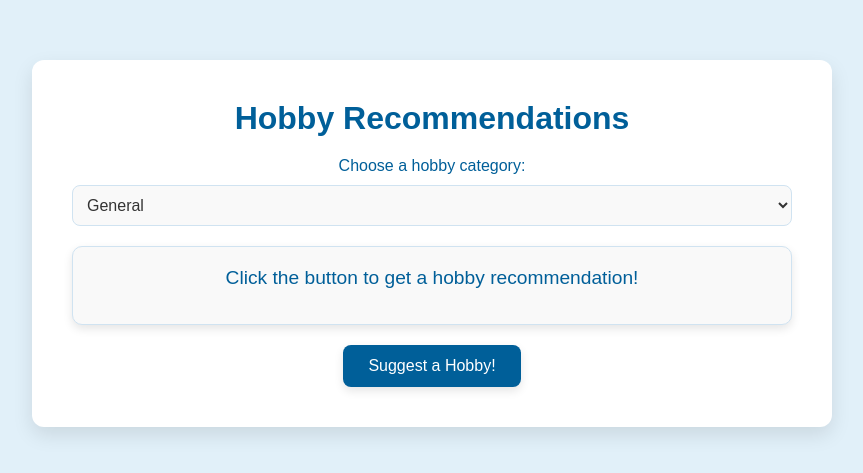
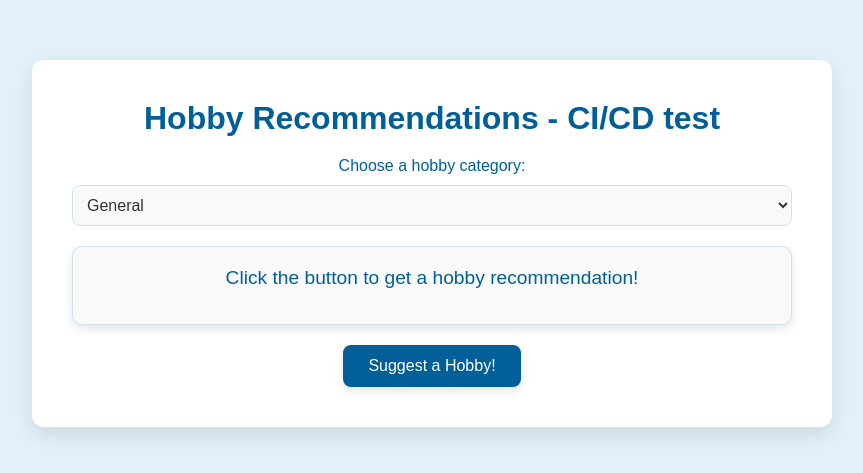
Before and after one commit to juanmoliva/ci-cd-test, a plain HTML site: page index.html in a window 1280 px wide. Shown: the part 157-630 px from the top of the page, without its empty margins (208-1071 px from the left). Drawn offline with Linux system fonts and the light colour scheme.

Commit message:
Update index.html

```diff
--- a/index.html
+++ b/index.html
@@ -4,13 +4,13 @@
 <head>
   <meta charset="UTF-8">
   <meta name="viewport" content="width=device-width, initial-scale=1.0">
-  <title>Hobby Recommendations</title>
+  <title>Hobby Recommendations - CI/CD test</title>
   <link rel="stylesheet" href="styles.css">
 </head>
 
 <body>
   <div class="container">
-    <h1>Hobby Recommendations</h1>
+    <h1>Hobby Recommendations - CI/CD test </h1>
 
     <label for="category-select">Choose a hobby category:</label>
     <select id="category-select" class="dropdown">
```
